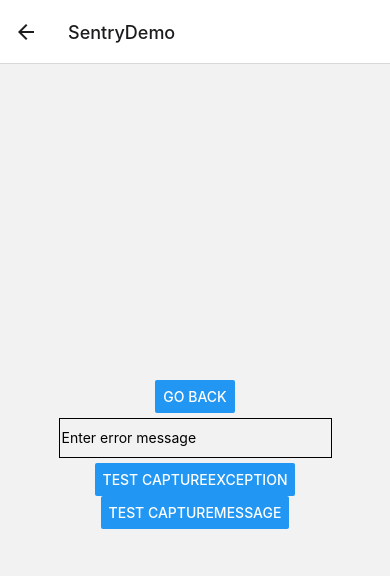
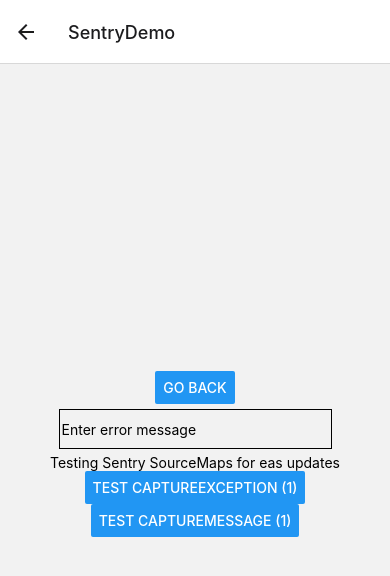
Before and after one commit to timmyjose/env-resolution-expo, a React Native app: screen /SentryDemo in a window 390 px wide. Shown: the top 576 px of the page. Built offline with nearby package versions, Linux system fonts and the light colour scheme.

Commit message:
feat: testing sentry source maps uploads for eas updates

```diff
--- a/src/components/SentryDemo.tsx
+++ b/src/components/SentryDemo.tsx
@@ -1,4 +1,4 @@
-import { View, StyleSheet, Button, TextInput } from 'react-native'
+import { View, StyleSheet, Button, Text, TextInput } from 'react-native'
 import React, { useState } from 'react'
 import { useNavigation } from '@react-navigation/native'
 import { NativeStackNavigationProp } from '@react-navigation/native-stack'
@@ -19,8 +19,9 @@
         value={errMsg}
         onChangeText={text => setErrMsg(text)}
       />
-      <Button title='Test captureException' onPress={() => Sentry.captureException(new Error(errMsg))} />
-      <Button title='Test captureMessage' onPress={() => Sentry.captureMessage(errMsg)} />
+      <Text>Testing Sentry SourceMaps for eas updates</Text>
+      <Button title='Test captureException (1)' onPress={() => Sentry.captureException(new Error(errMsg))} />
+      <Button title='Test captureMessage (1)' onPress={() => Sentry.captureMessage(errMsg)} />
     </View>
   )
 }
```
